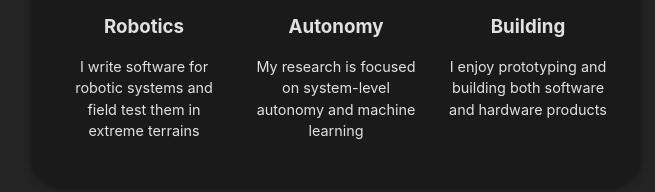
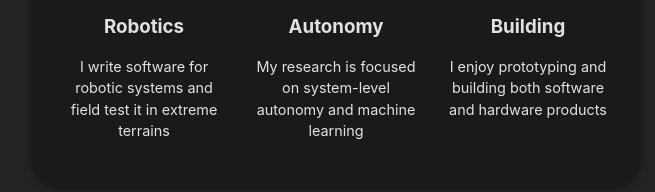
Before and after one commit to gdaddi/personal-website, a React (Vite) app: page / in a window 1280 px wide. Shown: the part 449-641 px from the top of the page, without its empty margins (304-959 px from the left). Built offline with nearby package versions, Linux system fonts and the light colour scheme.

Commit message:
minor update

```diff
--- a/src/data.js
+++ b/src/data.js
@@ -12,7 +12,7 @@ import iconPosition from './assets/position.svg';
 export const CARDS = [
     {
         title: "Robotics",
-        description: "I write software for robotic systems and field test them in extreme terrains",
+        description: "I write software for robotic systems and field test it in extreme terrains",
         image: iconArm
     },
     {
```
